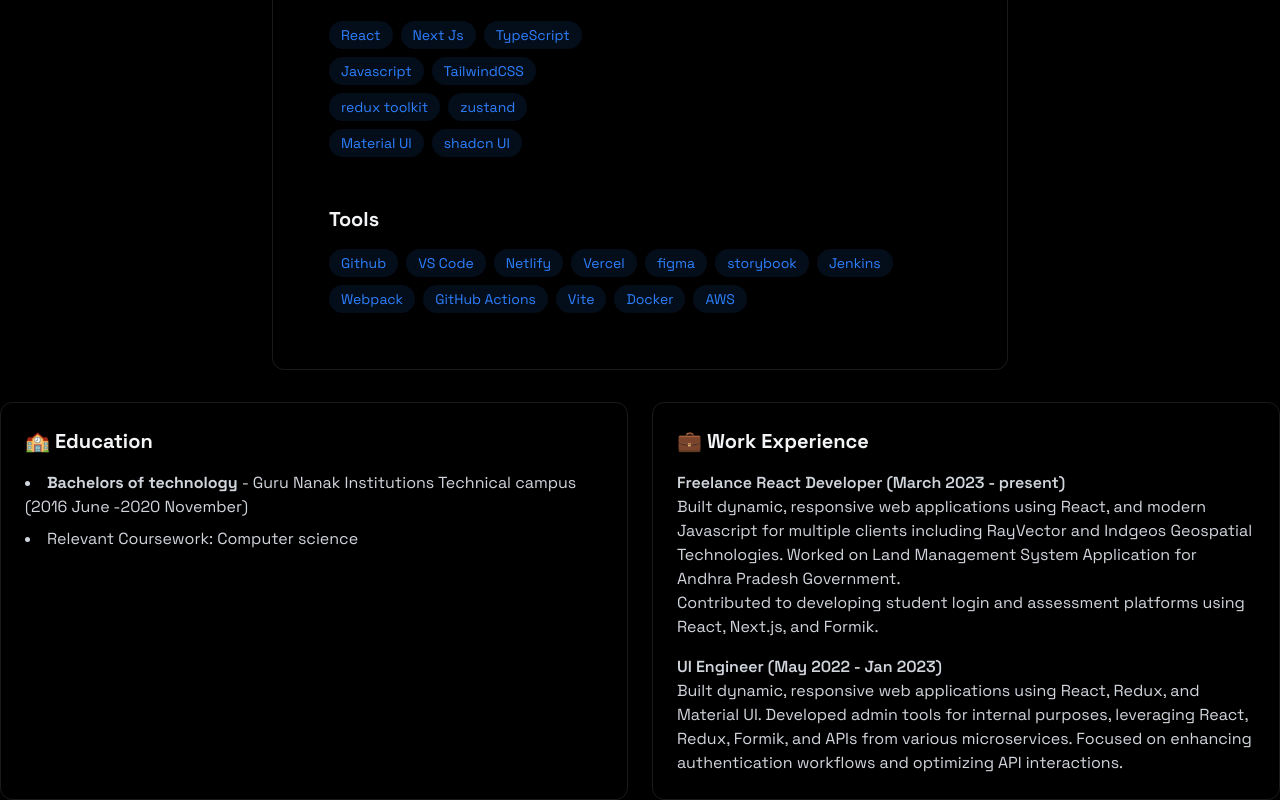
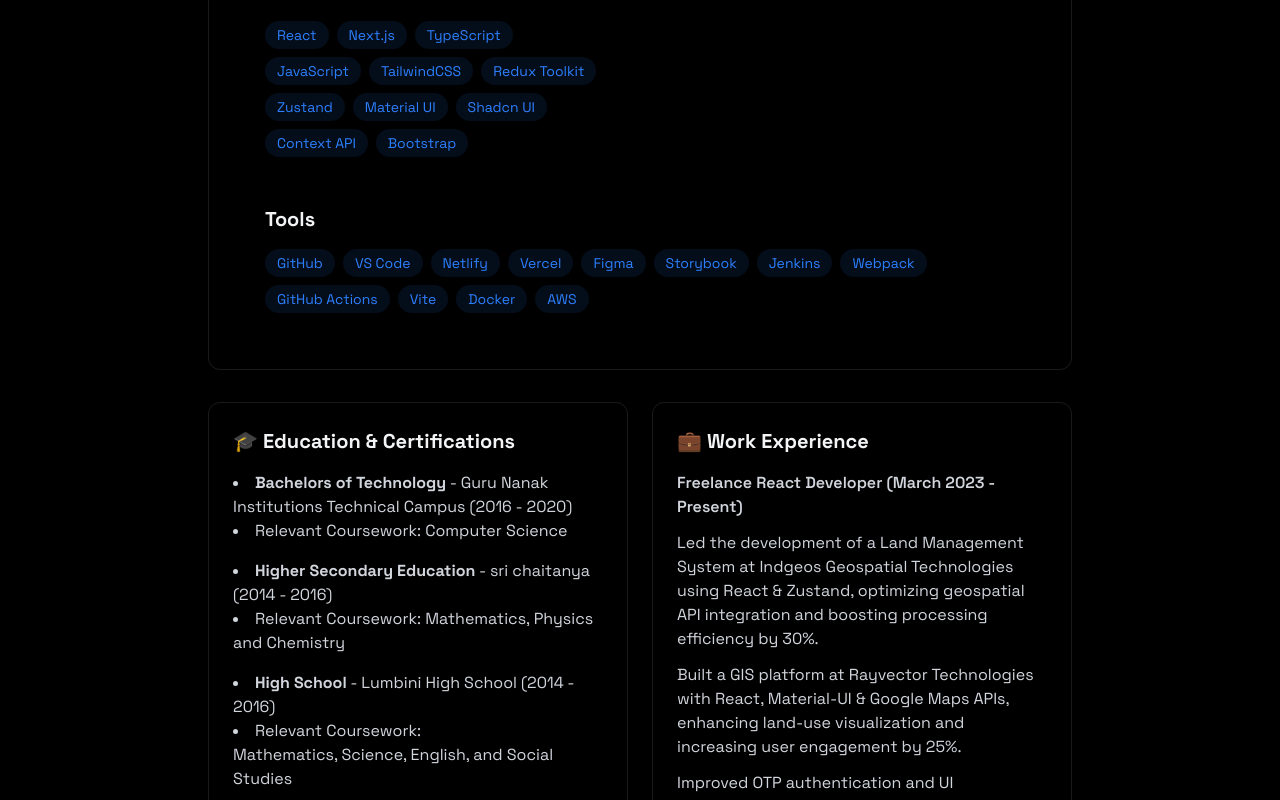
Before and after one commit to chandrashekar19/chandras-dev, a React (Vite) app: page / in a window 1280 px wide. Shown: the part 1100-1900 px from the top of the page. Built offline with nearby package versions, Linux system fonts and the light colour scheme.

Commit message:
uodated: the about section and experience section

```diff
--- a/src/components/sections/about-me.jsx
+++ b/src/components/sections/about-me.jsx
@@ -3,23 +3,25 @@
 export const About = () => {
   const frontendSkills = [
     "React",
-    "Next Js",
+    "Next.js",
     "TypeScript",
-    "Javascript",
+    "JavaScript",
     "TailwindCSS",
-    "redux toolkit",
-    "zustand",
+    "Redux Toolkit",
+    "Zustand",
     "Material UI",
-    "shadcn UI",
+    "Shadcn UI",
+    "Context API",
+    "Bootstrap",
   ];
 
-  const Tools = [
-    "Github",
+  const tools = [
+    "GitHub",
     "VS Code",
     "Netlify",
     "Vercel",
-    "figma",
-    "storybook",
+    "Figma",
+    "Storybook",
     "Jenkins",
     "Webpack",
     "GitHub Actions",
@@ -34,28 +36,29 @@
       className="min-h-screen flex items-center justify-center py-20"
     >
       <RevealOnScroll>
-        <div className="max-w-3xl mx-auto px-4">
+        <div className="max-w-4xl mx-auto px-4">
+          {/* Title */}
           <h2 className="text-3xl font-bold mb-8 bg-gradient-to-r from-blue-500 to-cyan-400 bg-clip-text text-transparent text-center">
-            {" "}
             About Me
           </h2>
 
+          {/* Main Content Box */}
           <div className="rounded-xl p-8 border-white/10 border hover:-translate-y-1 transition-all">
+            {/* About Section */}
             <p className="text-gray-300 mb-6">
               Passionate developer with expertise in building scalable web
               applications and creating innovative solutions.
             </p>
 
+            {/* Skills Section */}
             <div className="grid grid-cols-1 md:grid-cols-2 gap-6">
               <div className="rounded-xl p-6 hover:-translate-y-1 transition-all">
-                <h3 className="text-xl font-bold mb-4"> Frontend</h3>
+                <h3 className="text-xl font-bold mb-4">Skills</h3>
                 <div className="flex flex-wrap gap-2">
                   {frontendSkills.map((tech, key) => (
                     <span
                       key={key}
-                      className="bg-blue-500/10 text-blue-500 py-1 px-3 rounded-full text-sm hover:bg-blue-500/20
-                                    hover:shadow-[0_2px_8px_rgba(59,130,246,0.2)] transition
-                    "
+                      className="bg-blue-500/10 text-blue-500 py-1 px-3 rounded-full text-sm hover:bg-blue-500/20 hover:shadow-[0_2px_8px_rgba(59,130,246,0.2)] transition"
                     >
                       {tech}
                     </span>
@@ -64,65 +67,100 @@
               </div>
             </div>
 
+            {/* Tools Section */}
             <div className="rounded-xl p-6 hover:-translate-y-1 transition-all">
               <h3 className="text-xl font-bold mb-4">Tools</h3>
               <div className="flex flex-wrap gap-2">
-                {Tools.map((tech, key) => (
+                {tools.map((tool, key) => (
                   <span
                     key={key}
-                    className="bg-blue-500/10 text-blue-500 py-1 px-3 rounded-full text-sm hover:bg-blue-500/20
-                                    hover:shadow-[0_2px_8px_rgba(59,130,2246,0.2)] transition
-                    "
+                    className="bg-blue-500/10 text-blue-500 py-1 px-3 rounded-full text-sm hover:bg-blue-500/20 hover:shadow-[0_2px_8px_rgba(59,130,246,0.2)] transition"
                   >
-                    {tech}
+                    {tool}
                   </span>
                 ))}
               </div>
             </div>
           </div>
+
+          {/* Education & Work Experience Grid */}
+          <div className="grid grid-cols-1 md:grid-cols-2 gap-6 mt-8 ">
+            {/* Education & Certifications - Now Takes 1/2 Width */}
+            <div className="p-6 rounded-xl border-white/10 border hover:-translate-y-1 transition-all space-y-6">
+              <h3 className="text-xl font-bold mb-4">
+                🎓 Education & Certifications
+              </h3>
+              <div className="space-y-4">
+                <ul className="list-disc list-inside text-gray-300">
+                  <li>
+                    <strong>Bachelors of Technology</strong> - Guru Nanak
+                    Institutions Technical Campus (2016 - 2020)
+                  </li>
+                  <li>Relevant Coursework: Computer Science</li>
+                </ul>
+                <ul className="list-disc list-inside text-gray-300">
+                  <li>
+                    <strong>Higher Secondary Education</strong> - sri chaitanya
+                    (2014 - 2016)
+                  </li>
+                  <li>
+                    Relevant Coursework: Mathematics, Physics and Chemistry
+                  </li>
+                </ul>
+                <ul className="list-disc list-inside text-gray-300">
+                  <li>
+                    <strong>High School</strong> - Lumbini High School (2014 -
+                    2016)
+                  </li>
+                  <li>Relevant Coursework: </li> Mathematics, Science, English,
+                  and Social Studies
+                </ul>
               </div>
-
-        <div className="grid grid-cols-1 md:grid-cols-2 gap-6 mt-8">
-          <div className="p-6 rounded-xl border-white/10 border hover:-translate-y-1 transition-all">
-            <h3 className="text-xl font-bold mb-4"> 🏫 Education </h3>
+              <br />
+              <h3 className="text-lg font-bold mt-4">📜 Certifications</h3>
               <ul className="list-disc list-inside text-gray-300 space-y-2">
-              <li>
-                <strong> Bachelors of technology </strong> - Guru Nanak
-                Institutions Technical campus (2016 June -2020 November)
-              </li>
-              <li>Relevant Coursework: Computer science</li>
+                <li>Namaste React - Namaste Dev</li>
+                <li>Responsive Web Design - freeCodeCamp</li>
+                <li>Frontend Development with React - Udemy</li>
               </ul>
             </div>
 
+            {/* Work Experience - Now Takes 1/2 Width */}
             <div className="p-6 rounded-xl border-white/10 border hover:-translate-y-1 transition-all">
-            <h3 className="text-xl font-bold mb-4"> 💼 Work Experience </h3>
+              <h3 className="text-xl font-bold mb-4">💼 Work Experience</h3>
               <div className="space-y-4 text-gray-300">
-              <div>
+                <div className="space-y-3">
                   <h4 className="font-semibold">
-                  Freelance React Developer (March 2023 - present)
+                    Freelance React Developer (March 2023 - Present)
                   </h4>
                   <p>
-                  Built dynamic, responsive web applications using React, and
-                  modern Javascript for multiple clients including RayVector and
-                  Indgeos Geospatial Technologies. Worked on Land Management
-                  System Application for Andhra Pradesh Government.
+                    Led the development of a Land Management System at Indgeos
+                    Geospatial Technologies using React & Zustand, optimizing
+                    geospatial API integration and boosting processing
+                    efficiency by 30%.
                   </p>
                   <p>
-                  Contributed to developing student login and assessment
-                  platforms using React, Next.js, and Formik.
+                    Built a GIS platform at Rayvector Technologies with React,
+                    Material-UI & Google Maps APIs, enhancing land-use
+                    visualization and increasing user engagement by 25%.
+                  </p>
+                  <p>
+                    Improved OTP authentication and UI responsiveness at
+                    Infinity Learn, reducing login failures by 40% through
+                    optimized form handling with Formik & Yup.
                   </p>
                 </div>
-              <div>
+                <div className="space-y-3">
                   <h4 className="font-semibold">
                     UI Engineer (May 2022 - Jan 2023)
                   </h4>
                   <p>
-                  Built dynamic, responsive web applications using React, Redux,
-                  and Material UI. Developed admin tools for internal purposes,
-                  leveraging React, Redux, Formik, and APIs from various
-                  microservices. Focused on enhancing authentication workflows
-                  and optimizing API interactions.
+                    Developed an admin dashboard using React, Redux, and
+                    JavaScript to streamline operations, integrating CRUD
+                    functionality to enhance data management and improve admin
+                    efficiency by 20%.
                   </p>
+                </div>
               </div>
             </div>
           </div>
```
Lines whose indentation alone changed are shown as unchanged.
